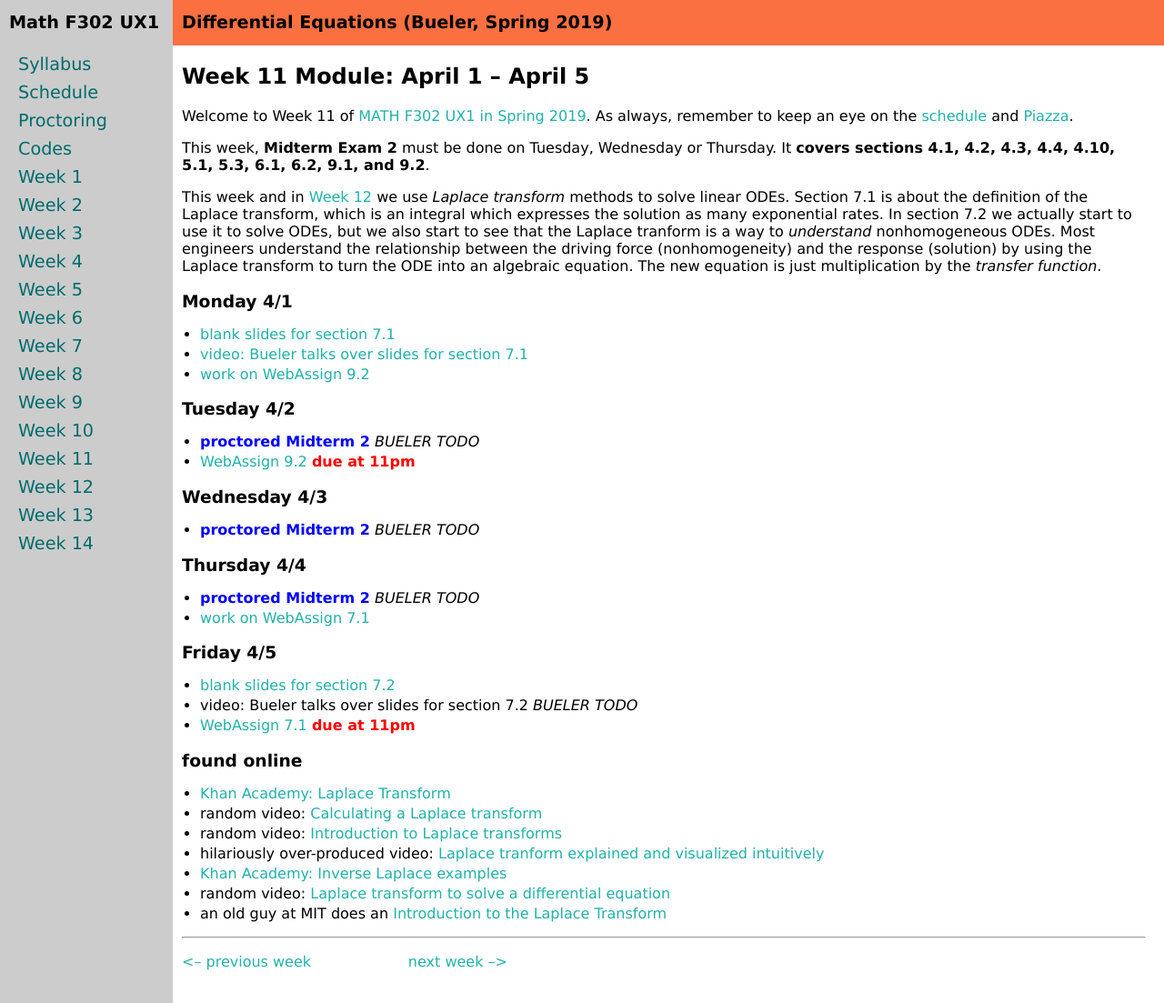
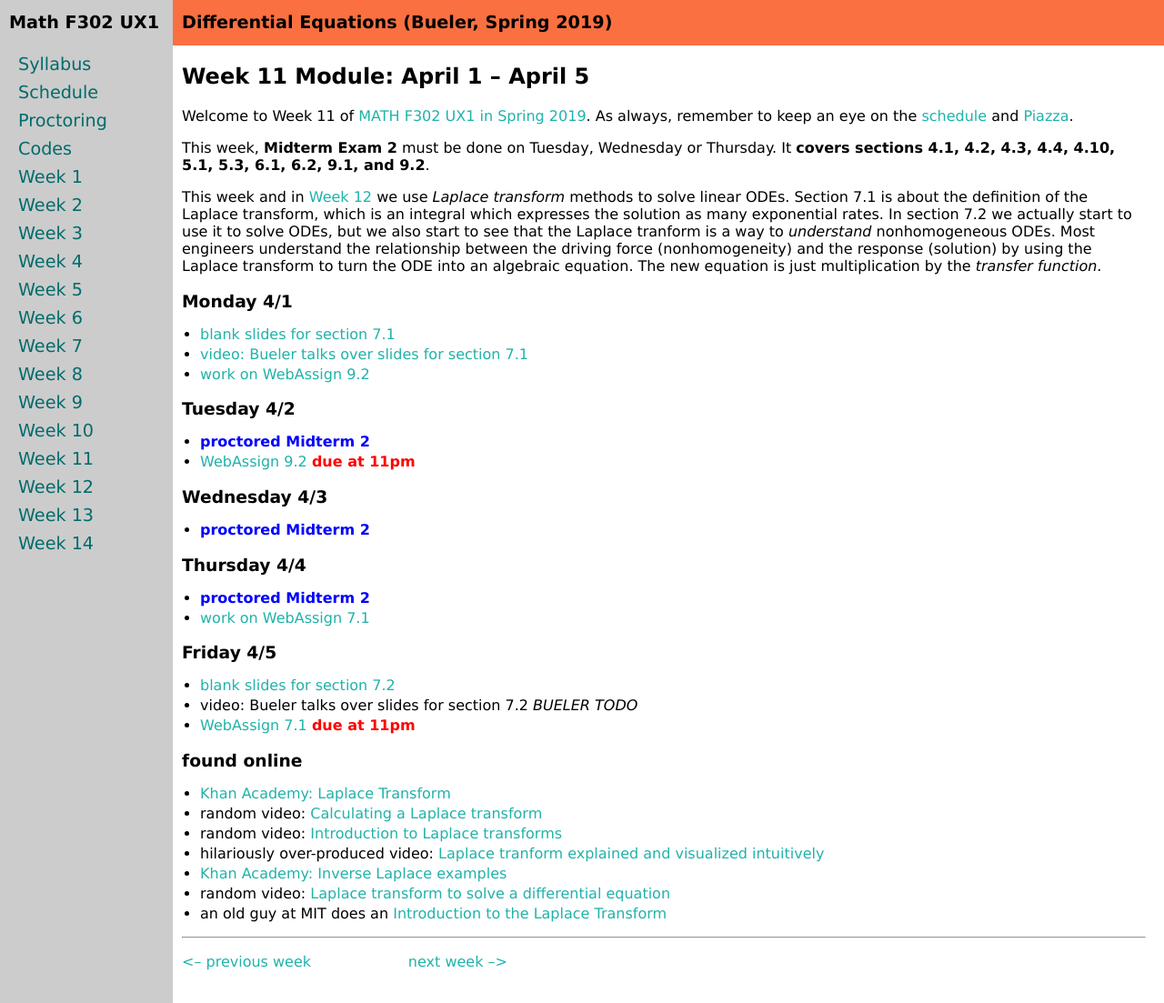
Before and after one commit to bueler/math302, a Jekyll site: the page built from week11.md, in a window 1280 px wide and 1103 px high. Shown: the whole window at 91% size. Built offline with Jekyll 4.4.1, drawn with Linux system fonts in a browser that asks for light colours.

Commit message:
remove TODO ... need "exam summary" doc

```diff
--- a/week11.md
+++ b/week11.md
@@ -17,14 +17,14 @@
 * [work on WebAssign 9.2](https://www.webassign.net/)
 
 ### Tuesday 4/2
-* <span style="color:blue">**proctored Midterm 2**</span> _BUELER TODO_
+* <span style="color:blue">**proctored Midterm 2**</span>
 * [WebAssign 9.2](https://www.webassign.net/) <span style="color:red">**due at 11pm**</span>
 
 ### Wednesday 4/3
-* <span style="color:blue">**proctored Midterm 2**</span> _BUELER TODO_
+* <span style="color:blue">**proctored Midterm 2**</span>
 
 ### Thursday 4/4
-* <span style="color:blue">**proctored Midterm 2**</span> _BUELER TODO_
+* <span style="color:blue">**proctored Midterm 2**</span>
 * [work on WebAssign 7.1](https://www.webassign.net/)
 
 ### Friday 4/5
```
